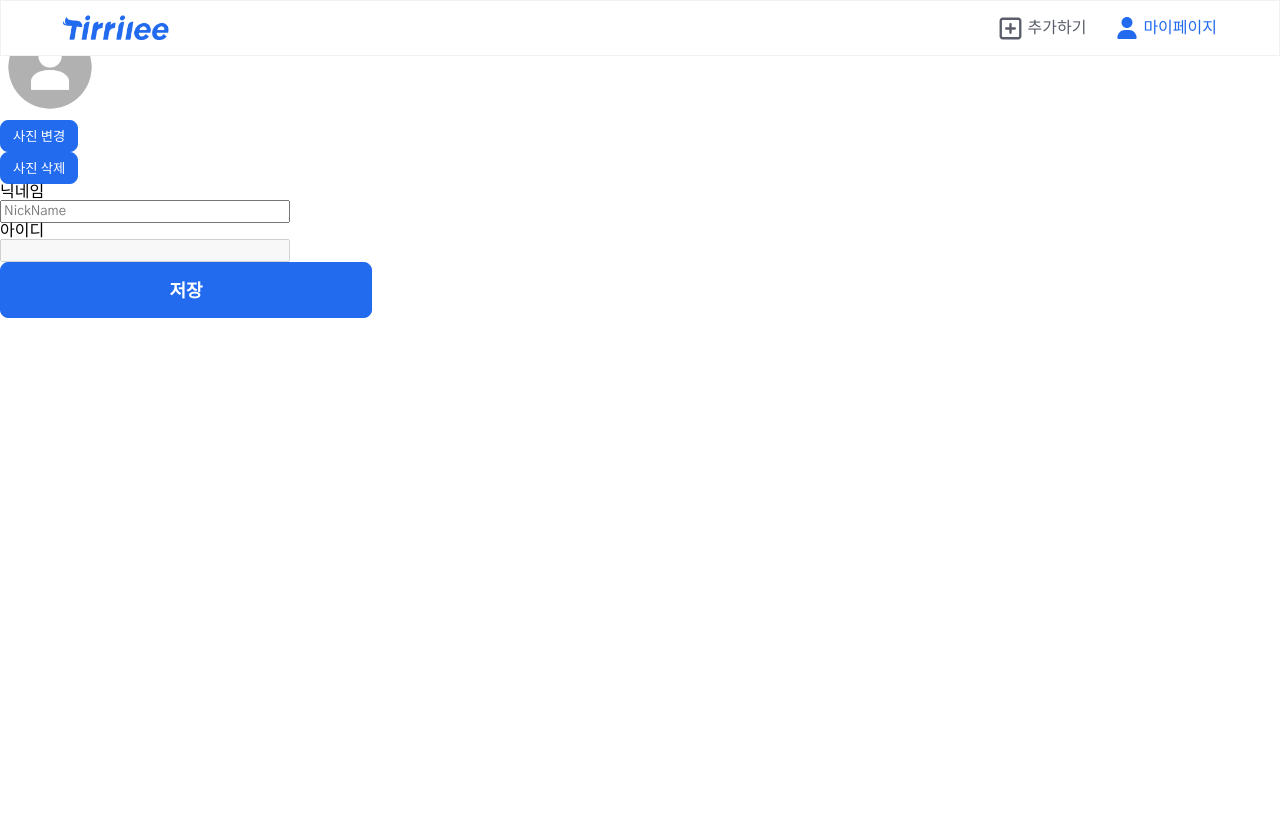
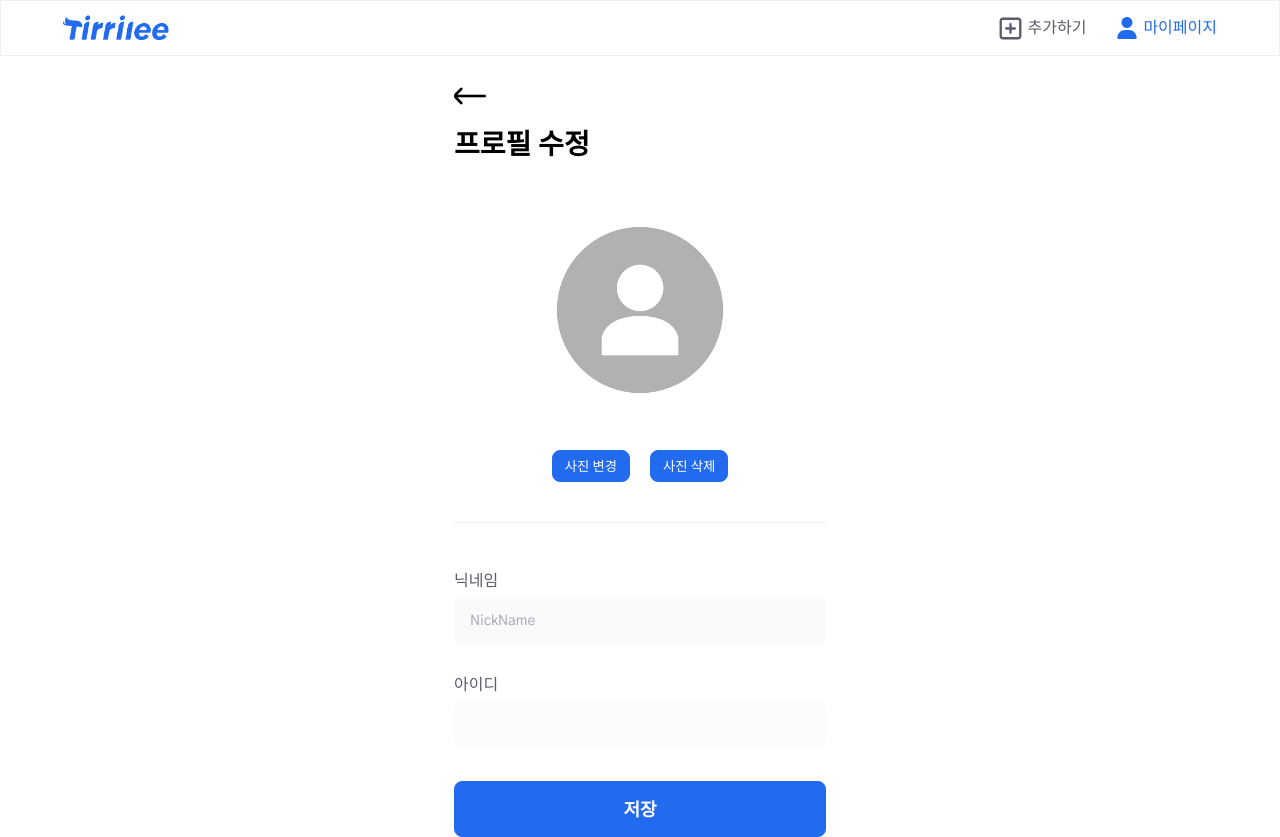
Before and after one commit to tnals545/Tirrilee_2, a Next.js app: page /mypage/edit_profile in a window 1280 px wide. Before the commit the page ends 800 px from the top, so only its background shows below. Built offline with nearby package versions, Linux system fonts and the light colour scheme.

Commit message:
Style: 프로필 변경 페이지 UI 수정 - styled-components 사용하여 프로필 변경 페이지 UI 수정 완료

```diff
--- a/pages/mypage/edit_profile.tsx
+++ b/pages/mypage/edit_profile.tsx
@@ -13,9 +13,12 @@ import { useAppDispatch, useAppSelector } from "redux/hooks";
 import { allIsSameFalse, editUser } from "redux/dataReducer";
 import Image from "next/image";
 import Link from "next/link";
-import { FontAwesomeIcon } from "@fortawesome/react-fontawesome";
-import { faArrowLeftLong } from "@fortawesome/free-solid-svg-icons";
 import { Button } from "styles/styled-components/Button";
+import Title from "components/Title";
+import { Container } from "styles/styled-components/Container";
+import { Span } from "styles/styled-components/Span";
+import { Div } from "styles/styled-components/Div";
+import { Input } from "styles/styled-components/Input";
 
 const EditProfile = () => {
   const nickInputRef = useRef<HTMLInputElement>(null);
@@ -63,21 +66,30 @@ const EditProfile = () => {
 
   return (
     <>
+      <Title title="Edit Profile" />
       <NavBar menu="mypage" />
-      <FontAwesomeIcon
-        onClick={() => {
-          router.back();
-        }}
-        icon={faArrowLeftLong}
+      <Container page="profileEdit">
+        <Div purpose="prodDetails" className="prod-details__back">
+          <Image
+            onClick={() => router.back()}
+            src="/left.png"
+            alt="back"
+            width={32}
+            height={32}
           />
-      <div className="profile-img">
+        </Div>
+        <Span size="fontMoreMedium" bold="700">
+          프로필 수정
+        </Span>
+        <Div purpose="profileEdit" className="profile-img">
           <Image
             className="profile-img__preview"
             src={profileImg}
             alt="preview-img"
-          width={100}
-          height={100}
+            width={200}
+            height={200}
           />
+          <Div purpose="profileEdit">
             <Button purpose="mypage" color="bgBlue">
               <label htmlFor="file">사진 변경</label>
             </Button>
@@ -91,6 +103,7 @@ const EditProfile = () => {
             >
               사진 삭제
             </Button>
+          </Div>
           <input
             id="file"
             className="hidden"
@@ -100,24 +113,25 @@ const EditProfile = () => {
               encodeFileToBase64(e.target.files[0]);
             }}
           />
-      </div>
-      <form>
-        <p>닉네임</p>
-        <input
+        </Div>
+        <Div purpose="profileEdit" className="profile-info">
+          <Span color="lightGray">닉네임</Span>
+          <Input
             ref={nickInputRef}
             onChange={onChangeNickname}
             type="text"
             placeholder="NickName"
             value={newNickName}
           />
-        <p>아이디</p>
-        <input type="text" value={userInfo.email} disabled />
-      </form>
+          <Span color="lightGray">아이디</Span>
+          <Input type="text" value={userInfo.email} disabled />
+        </Div>
         <Link href="/mypage/main">
           <Button onClick={onClickSave} purpose="complete" color="bgBlue">
             저장
           </Button>
         </Link>
+      </Container>
     </>
   );
 };
--- a/pages/mypage/main.tsx
+++ b/pages/mypage/main.tsx
@@ -16,6 +16,7 @@ import { Button } from "styles/styled-components/Button";
 import { Container } from "styles/styled-components/Container";
 import { Div } from "styles/styled-components/Div";
 import { Span } from "styles/styled-components/Span";
+import Title from "components/Title";
 
 const Mypage = () => {
   const dispatch = useAppDispatch();
@@ -30,6 +31,7 @@ const Mypage = () => {
 
   return (
     <>
+      <Title title="MyPage" />
       <NavBar menu="mypage" />
       <Container page="mypage">
         <Div purpose="mypage" className="main-profile">
--- a/styles/styled-components/Container.tsx
+++ b/styles/styled-components/Container.tsx
@@ -40,6 +40,10 @@ const PAGES: StyleType = {
     width: 372px;
     height: 80vh;
   `,
+  profileEdit: css`
+    width: 372px;
+    height: 80vh;
+  `,
 };
 
 export const Container = styled.div<StyledPropsType>`
--- a/styles/styled-components/Div.tsx
+++ b/styles/styled-components/Div.tsx
@@ -202,6 +202,10 @@ const PURPOSE: Type = {
       padding: 40px 0;
       border-bottom: solid 1px #eff1f4;
 
+      img {
+        border-radius: 50%;
+      }
+
       div {
         width: 195px;
         display: flex;
@@ -252,6 +256,45 @@ const PURPOSE: Type = {
       }
     }
   `,
+  profileEdit: css`
+    &.profile-img {
+      display: flex;
+      flex-direction: column;
+      justify-content: center;
+      align-items: center;
+
+      margin-top: 50px;
+      margin-bottom: 50px;
+      border-bottom: solid 1px #eff1f4;
+
+      img {
+        object-fit: cover;
+        border-radius: 50%;
+      }
+
+      div {
+        display: flex;
+        margin: 40px 0 40px 0;
+
+        button {
+          margin: 0 10px;
+        }
+
+        label {
+          cursor: pointer;
+        }
+      }
+    }
+    &.profile-info {
+      input {
+        margin: 8px 0 32px 0;
+
+        :disabled {
+          opacity: 0.6;
+        }
+      }
+    }
+  `,
 };
 
 export const Div = styled.div<{ purpose?: string }>`
```
Lines whose indentation alone changed are shown as unchanged.
